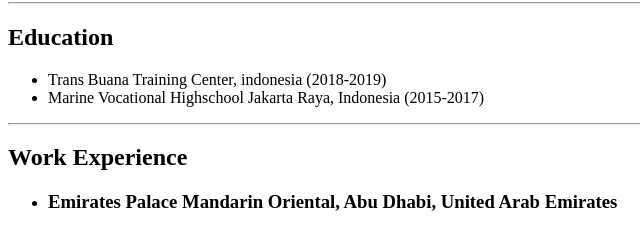
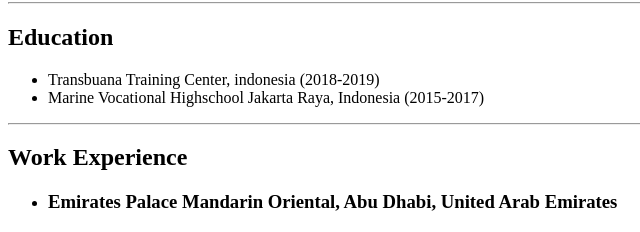
Before and after one commit to timanuelle/Capstone-Project-Updated.html, a plain HTML site: page index.html in a window 1280 px wide. Shown: the part 429-661 px from the top of the page, 0-640 px from the left. Drawn offline with Linux system fonts and the light colour scheme.

Commit message:
Update index.html

```diff
--- a/index.html
+++ b/index.html
@@ -19,7 +19,7 @@
       <h2>Education</h2>
 
       <ul>
-        <li>Trans Buana Training Center, indonesia (2018-2019)</li>
+        <li>Transbuana Training Center, indonesia (2018-2019)</li>
         <li> Marine Vocational Highschool Jakarta Raya, Indonesia (2015-2017) </li>
       </ul>
       <hr>
```
